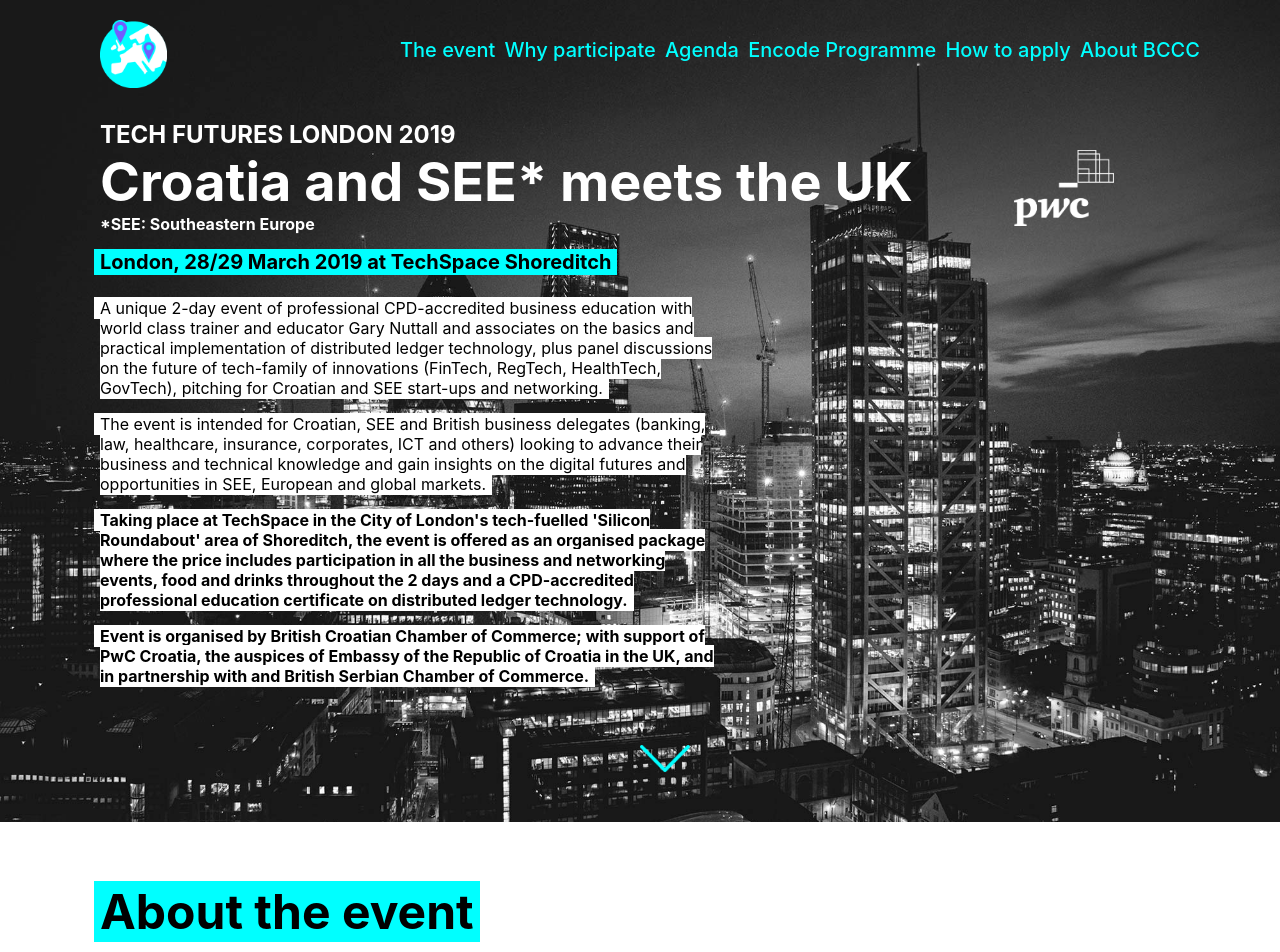
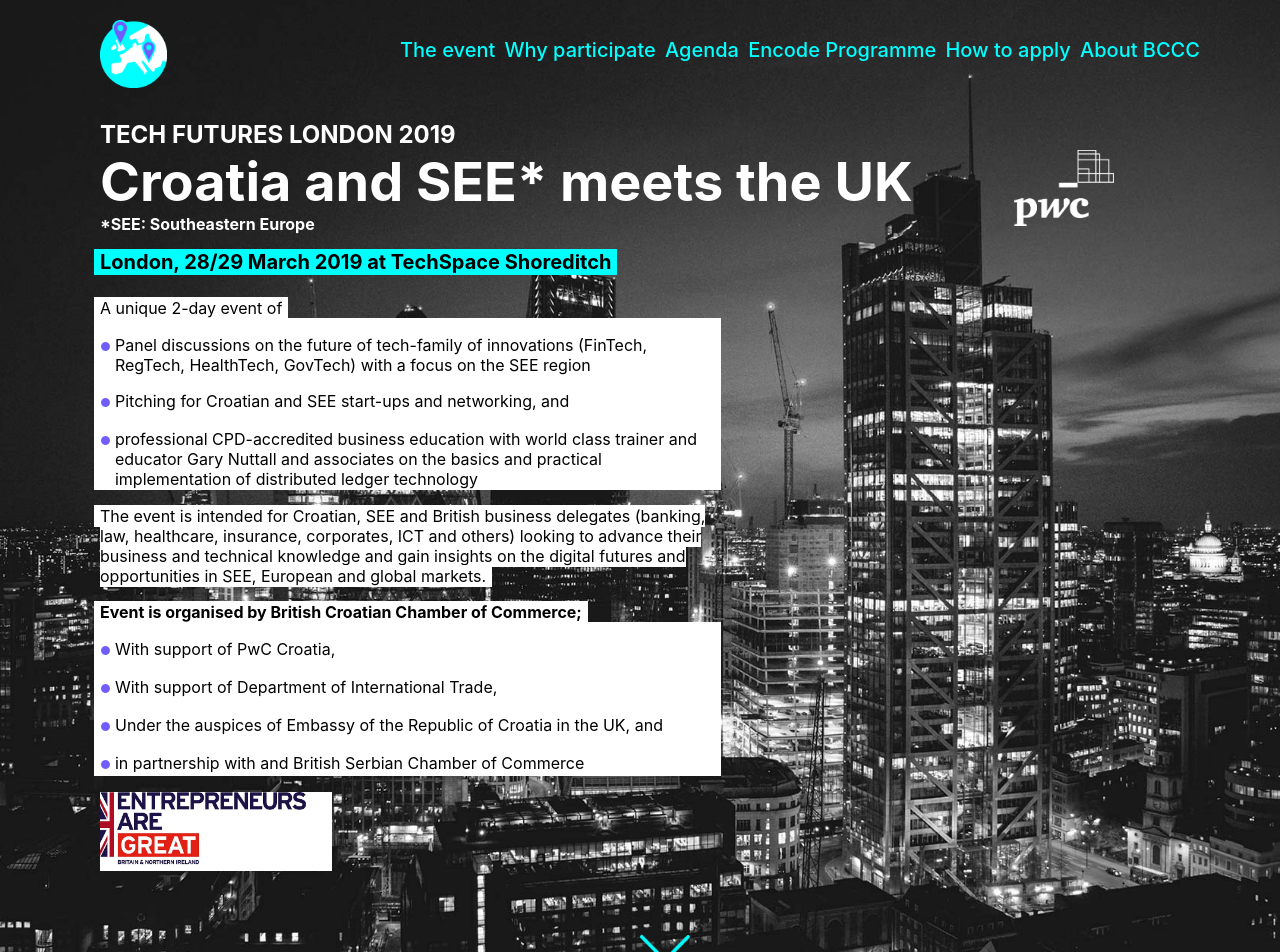
Before and after one commit to jcatalaamat/croatia-see-meets-uk, a React (Create React App) app: page /#/tech_futures_london_event_2019 in a window 1280 px wide. Shown: the top 952 px of the page. Built offline with nearby package versions, Linux system fonts and the light colour scheme.

Commit message:
new logo

```diff
--- a/src/App.scss
+++ b/src/App.scss
@@ -83,6 +83,31 @@
   background-size: cover;
   background-position-x: center;
   padding-bottom: 50px;
+}
+
+.entrepreneurs-logo {
+//background-image: url(./assets/png/pwc-logo.png);
+background-image: url(./assets/png/entrepreneurs.jpg);
+background-size: 40%;
+background-repeat: no-repeat;
+
+width: 100%;
+height: 50px;
+position: relative;
+
+// @media only screen and (min-width: 400px) {
+//   width: 90px;
+//   height: 90px;
+//   background-size: 90px;
+//   top: 155px;
+//   right: 15%;
+// }
+
+@media only screen and (min-width: 768px) {
+  width: 20%;
+  height: 100px;
+  background-size: 100%;
+}
 }
 
 .pwc-logo {
--- a/src/components/Title.jsx
+++ b/src/components/Title.jsx
@@ -4,6 +4,7 @@
 import HeaderMenu from './HeaderMenu';
 import AquaHeader from './AquaHeader';
 import BurgerIcon from './BurgerIcon';
+import Bullet from './Bullet';
 import Menu from './Menu';
 
 
@@ -41,13 +42,16 @@
         <div className="p-max">
           <p>
             <span className="p-contrast">
-            A unique 2-day event of professional CPD-accredited business education with world
-            class trainer and educator Gary Nuttall and associates on the basics and practical
-            implementation of distributed ledger technology, plus panel discussions on the
-            future of tech-family of innovations (FinTech, RegTech, HealthTech, GovTech),
-            pitching for Croatian and SEE start-ups and networking.
+            A unique 2-day event of
             </span>
+
+            <div className="p-contrast">
+              <Bullet text="Panel discussions on the future of tech-family of innovations (FinTech, RegTech, HealthTech, GovTech) with a focus on the SEE region" />
+              <Bullet text="Pitching for Croatian and SEE start-ups and networking, and" />
+              <Bullet text="professional CPD-accredited business education with world class trainer and educator Gary Nuttall and associates on the basics and practical implementation of distributed ledger technology" />
+            </div>
           </p>
+
           <p>
             <span className="p-contrast">
             The event is intended for Croatian, SEE and British business delegates (banking, law, healthcare, insurance,
@@ -58,24 +62,22 @@
           <p>
             <span className="p-contrast">
               <b>
-              Taking place at TechSpace in the City of London's tech-fuelled 'Silicon Roundabout' area of Shoreditch, the event
-is offered as an organised package where the price includes participation in all the business and networking events,
-food and drinks throughout the 2 days and a CPD-accredited professional education certificate on distributed ledger
-technology.
+              Event is organised by British Croatian Chamber of Commerce;
               </b>
             </span>
-          </p>
-
-          <p>
-            <span className="p-contrast">
-              <b>
-              Event is organised by British Croatian Chamber of Commerce; with support of PwC Croatia, the auspices of Embassy of the Republic of Croatia in the UK, and in partnership with and British Serbian Chamber of Commerce.
-              </b>
-            </span>
+            <div className="p-contrast">
+              <Bullet text="With support of PwC Croatia," />
+              <Bullet text="With support of Department of International Trade," />
+              <Bullet text="Under the auspices of Embassy of the Republic of Croatia in the UK, and" />
+              <Bullet text="in partnership with and British Serbian Chamber of Commerce" />
+            </div>
           </p>
         </div>
+        <div className="entrepreneurs-logo" />
 
       </div>
+
+
       <div className="bottom-arrow" />
     </div>
   );
```
Also changed, not shown: src/assets/png/entrepreneurs.jpg (added).
